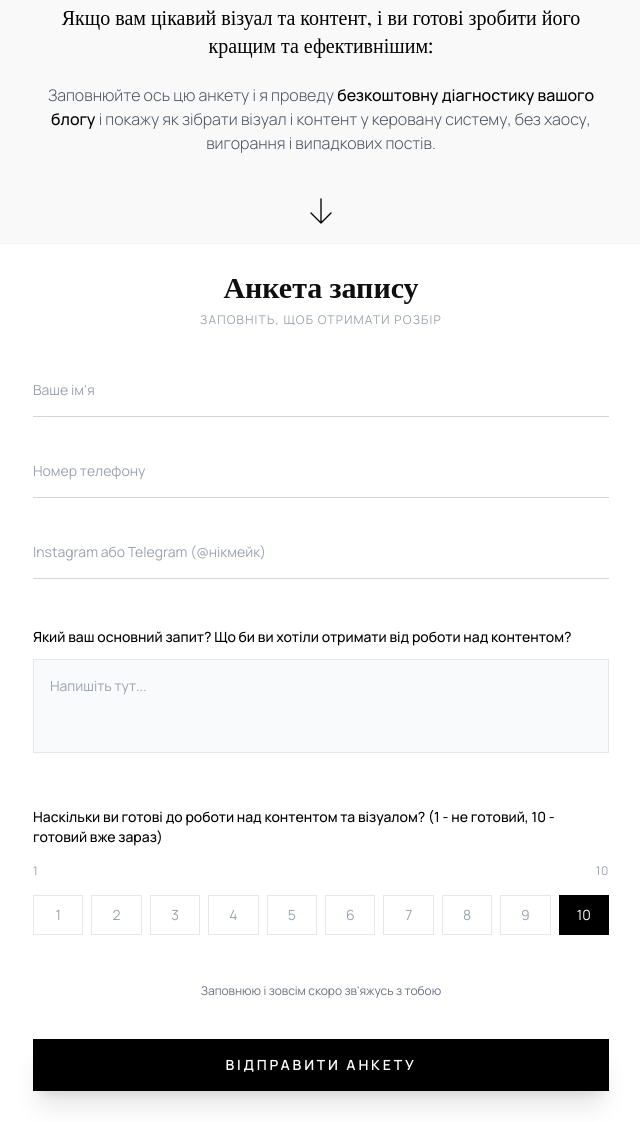
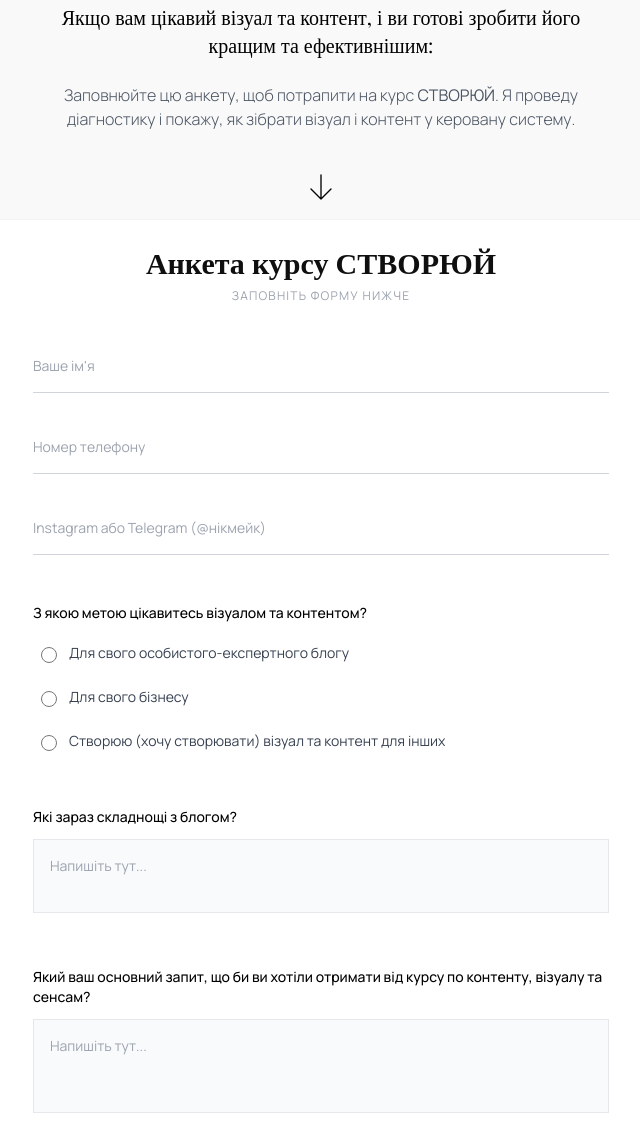
Before and after one commit to verooonika888/Victoria-video, a plain HTML site: page index.html in a window 1280 px wide. Shown: the part 952-2074 px from the top of the page, without its empty margins (319-959 px from the left). Drawn offline with nearby package versions, Linux system fonts and the light colour scheme; a web font is replaced by a local one.

Commit message:
Update index.html

```diff
--- a/index.html
+++ b/index.html
@@ -3,7 +3,7 @@
 <head>
     <meta charset="UTF-8">
     <meta name="viewport" content="width=device-width, initial-scale=1.0, maximum-scale=1.0, user-scalable=no">
-    <title>Урок: Система Контенту 2026</title>
+    <title>Анкета курсу СТВОРЮЙ</title>
 
     <!-- Tailwind CSS -->
     <script src="https://cdn.tailwindcss.com"></script>
@@ -45,6 +45,8 @@
         /* Стилі для лоадера */
         .loader { border: 2px solid #f3f3f3; border-top: 2px solid #000; border-radius: 50%; width: 16px; height: 16px; animation: spin 1s linear infinite; display: none; }
         @keyframes spin { 0% { transform: rotate(0deg); } 100% { transform: rotate(360deg); } }
+        /* Стилі для радіо кнопок */
+        input[type="radio"]:checked + div { border-color: #000; background-color: #000; color: #fff; }
     </style>
 </head>
 <body class="antialiased text-sm md:text-base pb-24">
@@ -69,7 +71,7 @@
     <section class="px-6 md:px-24 max-w-3xl mx-auto text-center mb-0">
         <div class="text-left md:text-center space-y-6">
             <p class="font-serif text-lg md:text-xl leading-relaxed text-black">Якщо вам цікавий візуал та контент, і ви готові зробити його кращим та ефективнішим:</p>
-            <p class="text-sm md:text-base text-gray-600 leading-loose font-light">Заповнюйте ось цю анкету і я проведу <strong class="text-black font-medium">безкоштовну діагностику вашого блогу</strong> і покажу як зібрати візуал і контент у керовану систему, без хаосу, вигорання і випадкових постів.</p>
+            <p class="text-sm md:text-base text-gray-600 leading-loose font-light">Заповнюйте цю анкету, щоб потрапити на курс <strong>СТВОРЮЙ</strong>. Я проведу діагностику і покажу, як зібрати візуал і контент у керовану систему.</p>
             <div class="flex justify-center pt-6 pb-2">
                  <svg xmlns="http://www.w3.org/2000/svg" fill="none" viewBox="0 0 24 24" stroke-width="1" stroke="currentColor" class="w-8 h-8 text-black animate-bounce">
                   <path stroke-linecap="round" stroke-linejoin="round" d="M19.5 13.5L12 21m0 0l-7.5-7.5M12 21V3" />
@@ -82,8 +84,8 @@
     <section id="anketa" class="px-6 pb-24 bg-white border-t border-gray-100 pt-6">
         <div class="max-w-xl mx-auto">
             <div class="text-center mb-10">
-                <h2 class="font-serif text-3xl font-bold mb-2">Анкета запису</h2>
-                <p class="text-xs text-gray-400 uppercase tracking-widest">Заповніть, щоб отримати розбір</p>
+                <h2 class="font-serif text-3xl font-bold mb-2">Анкета курсу СТВОРЮЙ</h2>
+                <p class="text-xs text-gray-400 uppercase tracking-widest">Заповніть форму нижче</p>
             </div>
 
             <form id="applicationForm" class="space-y-8">
@@ -106,13 +108,38 @@
                     <label class="absolute left-0 top-3 text-gray-400 text-sm transition-all peer-focus:-top-3 peer-focus:text-xs peer-focus:text-black peer-[:not(:placeholder-shown)]:-top-3 peer-[:not(:placeholder-shown)]:text-xs peer-[:not(:placeholder-shown)]:text-black pointer-events-none">Instagram або Telegram (@нікмейк)</label>
                 </div>
 
-                <!-- Request -->
+                <!-- NEW QUESTION: Goal -->
                 <div class="space-y-3 pt-4">
-                    <label class="block text-sm font-medium text-black">Який ваш основний запит? Що би ви хотіли отримати від роботи над контентом?</label>
+                    <label class="block text-sm font-medium text-black">З якою метою цікавитесь візуалом та контентом?</label>
+                    <div class="space-y-2">
+                        <label class="flex items-start gap-3 cursor-pointer group p-2 hover:bg-gray-50 rounded transition-colors">
+                            <input type="radio" name="goal" value="personal_blog" class="mt-1 accent-black w-4 h-4" required>
+                            <span class="text-sm text-gray-700 group-hover:text-black">Для свого особистого-експертного блогу</span>
+                        </label>
+                        <label class="flex items-start gap-3 cursor-pointer group p-2 hover:bg-gray-50 rounded transition-colors">
+                            <input type="radio" name="goal" value="business" class="mt-1 accent-black w-4 h-4">
+                            <span class="text-sm text-gray-700 group-hover:text-black">Для свого бізнесу</span>
+                        </label>
+                        <label class="flex items-start gap-3 cursor-pointer group p-2 hover:bg-gray-50 rounded transition-colors">
+                            <input type="radio" name="goal" value="creator" class="mt-1 accent-black w-4 h-4">
+                            <span class="text-sm text-gray-700 group-hover:text-black">Створюю (хочу створювати) візуал та контент для інших</span>
+                        </label>
+                    </div>
+                </div>
+
+                <!-- NEW QUESTION: Difficulties -->
+                <div class="space-y-3 pt-4">
+                    <label class="block text-sm font-medium text-black">Які зараз складнощі з блогом?</label>
+                    <textarea name="difficulties" rows="2" required class="w-full bg-gray-50 border border-gray-200 p-4 text-sm focus:border-black focus:outline-none transition-colors resize-none placeholder-gray-400" placeholder="Напишіть тут..."></textarea>
+                </div>
+
+                <!-- UPDATED Request -->
+                <div class="space-y-3 pt-4">
+                    <label class="block text-sm font-medium text-black">Який ваш основний запит, що би ви хотіли отримати від курсу по контенту, візуалу та сенсам?</label>
                     <textarea name="request" rows="3" required class="w-full bg-gray-50 border border-gray-200 p-4 text-sm focus:border-black focus:outline-none transition-colors resize-none placeholder-gray-400" placeholder="Напишіть тут..."></textarea>
                 </div>
 
-                <!-- Scale 1-10 -->
+                <!-- Scale 1-10 (KEPT AS IS) -->
                 <div class="space-y-4 pt-4">
                     <label class="block text-sm font-medium text-black">Наскільки ви готові до роботи над контентом та візуалом? (1 - не готовий, 10 - готовий вже зараз)</label>
                     <div class="flex justify-between items-center text-xs text-gray-400 uppercase tracking-wider mb-2"><span>1</span><span>10</span></div>
@@ -131,7 +158,7 @@
                     </div>
                 </div>
 
-                <p class="text-center text-xs text-gray-500 pt-4 pb-2">Заповнюю і зовсім скоро зв'яжусь з тобою</p>
+                <p class="text-center text-xs text-gray-500 pt-4 pb-2">Заповнюйте, і я зв'яжусь з вами щодо участі</p>
 
                 <!-- Submit Button -->
                 <button type="submit" id="submitBtn" class="w-full bg-black text-white py-4 text-xs md:text-sm font-bold uppercase tracking-[0.2em] hover:bg-[#333] transition-all shadow-xl hover:shadow-2xl transform hover:-translate-y-1 flex justify-center items-center gap-2">
@@ -196,10 +223,10 @@
             fetch(GOOGLE_SCRIPT_URL, {
                 method: 'POST',
                 body: JSON.stringify(finalData),
-                mode: 'no-cors' // Важливо для Google Scripts
+                mode: 'no-cors'
             })
             .then(() => {
-                alert('Дякую! Анкету отримано. Скоро зв\'яжусь з вами.');
+                alert('Дякую! Анкету на курс СТВОРЮЙ отримано.');
                 form.reset();
             })
             .catch(error => {
```
